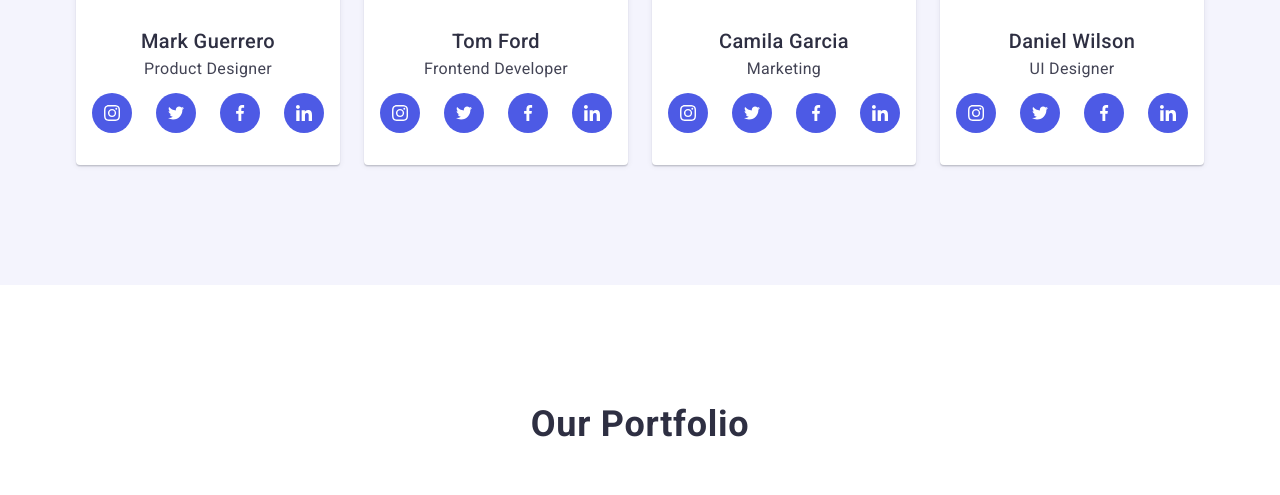
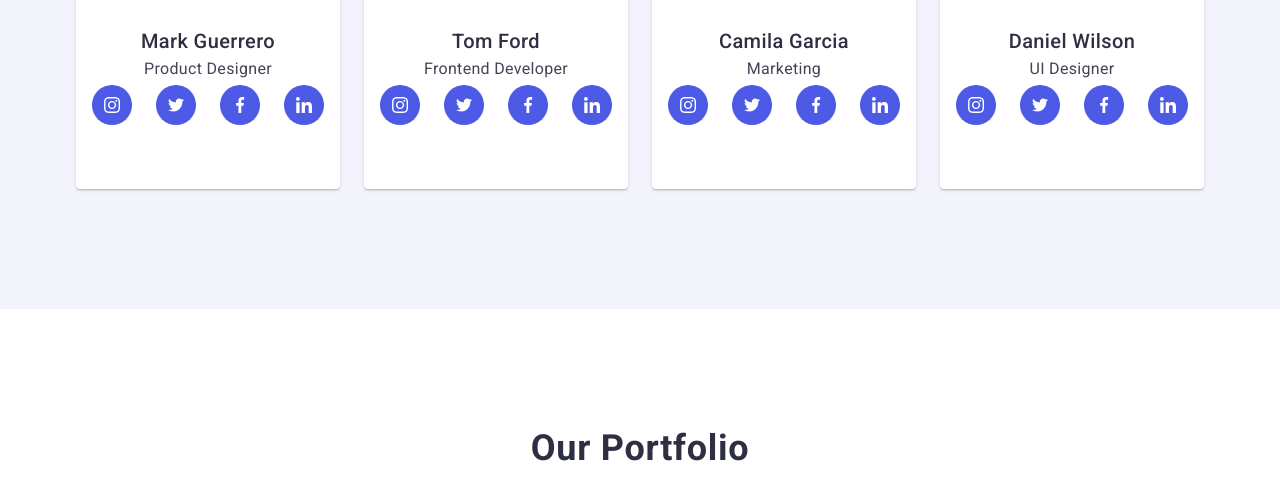
Before and after one commit to stas-hanchev/goit-markup-hw-04, a plain HTML site: page index.html in a window 1280 px wide. Shown: the part 1632-2127 px from the top of the page. Drawn offline with nearby package versions, Linux system fonts and the light colour scheme.

Commit message:
fix third section

```diff
--- a/css/styles.css
+++ b/css/styles.css
@@ -278,8 +278,7 @@ header .logo span {
 }
 
 .member-text-container {
-    padding: 32px 0 8px;
-
+    padding: 32px 0;
 }
 
 .member-subtitle {
@@ -301,7 +300,7 @@ header .logo span {
     color: #434455;
 }
 
-.member-socials-container {
+.member-socials-list {
     display: flex;
     gap: 24px;
     justify-content: center;
--- a/index.html
+++ b/index.html
@@ -127,28 +127,36 @@
               <div class="member-text-container">
                 <h3 class="member-subtitle">Mark Guerrero</h3>
                 <p class="member-description">Product Designer</p>
-              </div>
-              <div class="member-socials-container">
+                <ul class="member-socials-list">
+                  <li>
                     <a href="#instagram" class="team-item-link">
                       <svg class="member-socials-icon" width="16">
                         <use href="./images/icons.svg#icon-instagram"></use>
                       </svg>
                     </a>
+                  </li>
+                  <li>
                     <a href="#twitter" class="team-item-link">
                       <svg class="member-socials-icon" width="16">
                         <use href="./images/icons.svg#icon-twitter"></use>
                       </svg>
                     </a>
+                  </li>
+                  <li>
                     <a href="#facebook" class="team-item-link">
                       <svg class="member-socials-icon" width="16">
                         <use href="./images/icons.svg#icon-facebook"></use>
                       </svg>
                     </a>
+                  </li>
+                  <li>
                     <a href="#linkedin" class="team-item-link">
                       <svg class="member-socials-icon" width="16">
                         <use href="./images/icons.svg#icon-linkedin"></use>
                       </svg>
                     </a>
+                  </li>
+                </ul>
               </div>
             </li>
             <li class="team-item">
@@ -161,28 +169,36 @@
               <div class="member-text-container">
                 <h3 class="member-subtitle">Tom Ford</h3>
                 <p class="member-description">Frontend Developer</p>
-              </div>
-              <div class="member-socials-container">
+                <ul class="member-socials-list">
+                  <li>
                     <a href="#instagram" class="team-item-link">
                       <svg class="member-socials-icon" width="16">
                         <use href="./images/icons.svg#icon-instagram"></use>
                       </svg>
                     </a>
+                  </li>
+                  <li>
                     <a href="#twitter" class="team-item-link">
                       <svg class="member-socials-icon" width="16">
                         <use href="./images/icons.svg#icon-twitter"></use>
                       </svg>
                     </a>
+                  </li>
+                  <li>
                     <a href="#facebook" class="team-item-link">
                       <svg class="member-socials-icon" width="16">
                         <use href="./images/icons.svg#icon-facebook"></use>
                       </svg>
                     </a>
+                  </li>
+                  <li>
                     <a href="#linkedin" class="team-item-link">
                       <svg class="member-socials-icon" width="16">
                         <use href="./images/icons.svg#icon-linkedin"></use>
                       </svg>
                     </a>
+                  </li>
+                </ul>
               </div>
             </li>
             <li class="team-item">
@@ -195,28 +211,36 @@
               <div class="member-text-container">
                 <h3 class="member-subtitle">Camila Garcia</h3>
                 <p class="member-description">Marketing</p>
-              </div>
-              <div class="member-socials-container">
+                <ul class="member-socials-list">
+                  <li>
                     <a href="#instagram" class="team-item-link">
                       <svg class="member-socials-icon" width="16">
                         <use href="./images/icons.svg#icon-instagram"></use>
                       </svg>
                     </a>
+                  </li>
+                  <li>
                     <a href="#twitter" class="team-item-link">
                       <svg class="member-socials-icon" width="16">
                         <use href="./images/icons.svg#icon-twitter"></use>
                       </svg>
                     </a>
+                  </li>
+                  <li>
                     <a href="#facebook" class="team-item-link">
                       <svg class="member-socials-icon" width="16">
                         <use href="./images/icons.svg#icon-facebook"></use>
                       </svg>
                     </a>
+                  </li>
+                  <li>
                     <a href="#linkedin" class="team-item-link">
                       <svg class="member-socials-icon" width="16">
                         <use href="./images/icons.svg#icon-linkedin"></use>
                       </svg>
                     </a>
+                  </li>
+                </ul>
               </div>
             </li>
             <li class="team-item">
@@ -229,28 +253,36 @@
               <div class="member-text-container">
                 <h3 class="member-subtitle">Daniel Wilson</h3>
                 <p class="member-description">UI Designer</p>
-              </div>
-              <div class="member-socials-container">
+                <ul class="member-socials-list">
+                  <li>
                     <a href="#instagram" class="team-item-link">
                       <svg class="member-socials-icon" width="16">
                         <use href="./images/icons.svg#icon-instagram"></use>
                       </svg>
                     </a>
+                  </li>
+                  <li>
                     <a href="#twitter" class="team-item-link">
                       <svg class="member-socials-icon" width="16">
                         <use href="./images/icons.svg#icon-twitter"></use>
                       </svg>
                     </a>
+                  </li>
+                  <li>
                     <a href="#facebook" class="team-item-link">
                       <svg class="member-socials-icon" width="16">
                         <use href="./images/icons.svg#icon-facebook"></use>
                       </svg>
                     </a>
+                  </li>
+                  <li>
                     <a href="#linkedin" class="team-item-link">
                       <svg class="member-socials-icon" width="16">
                         <use href="./images/icons.svg#icon-linkedin"></use>
                       </svg>
                     </a>
+                  </li>
+                </ul>
               </div>
             </li>
           </ul>
```
Lines whose indentation alone changed are shown as unchanged.
